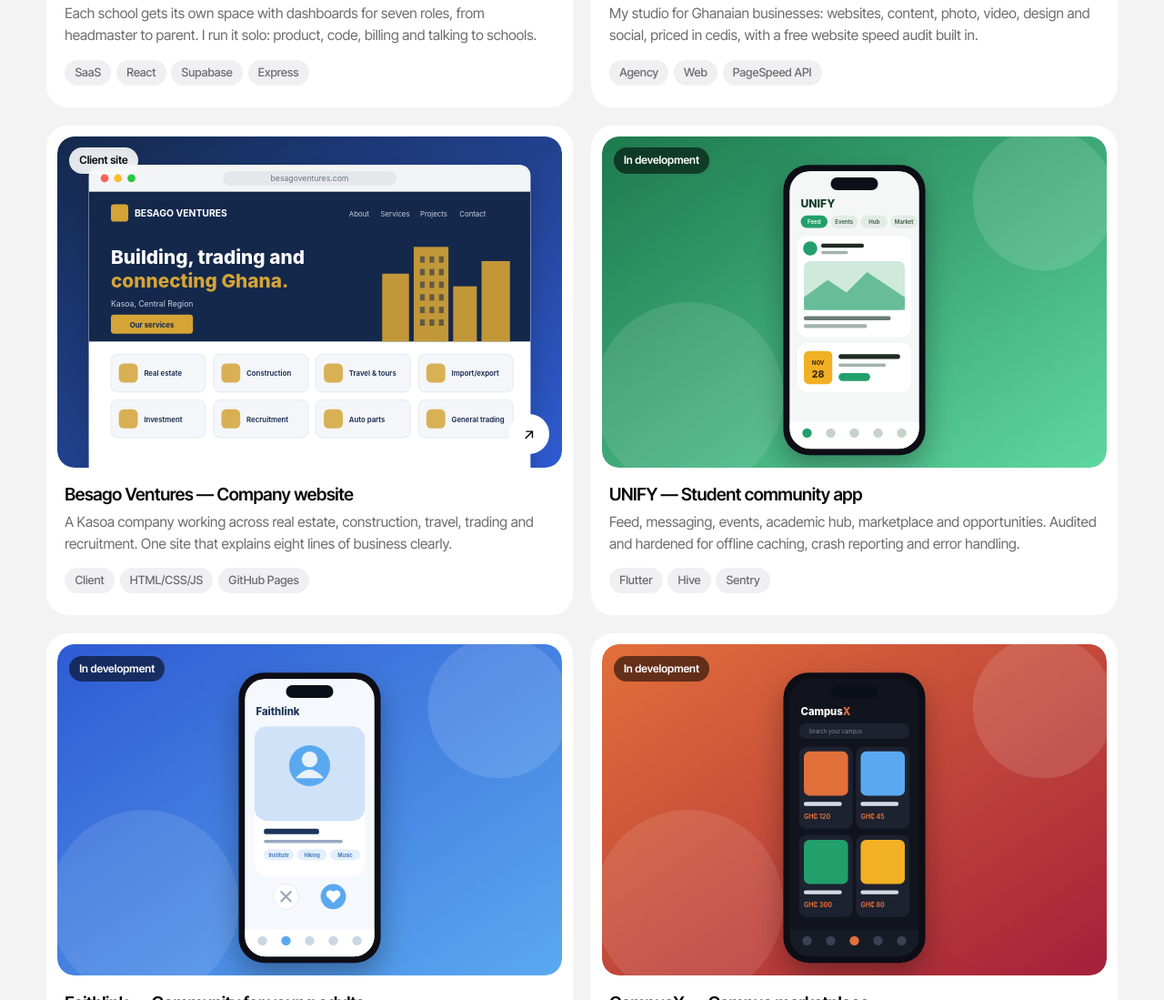
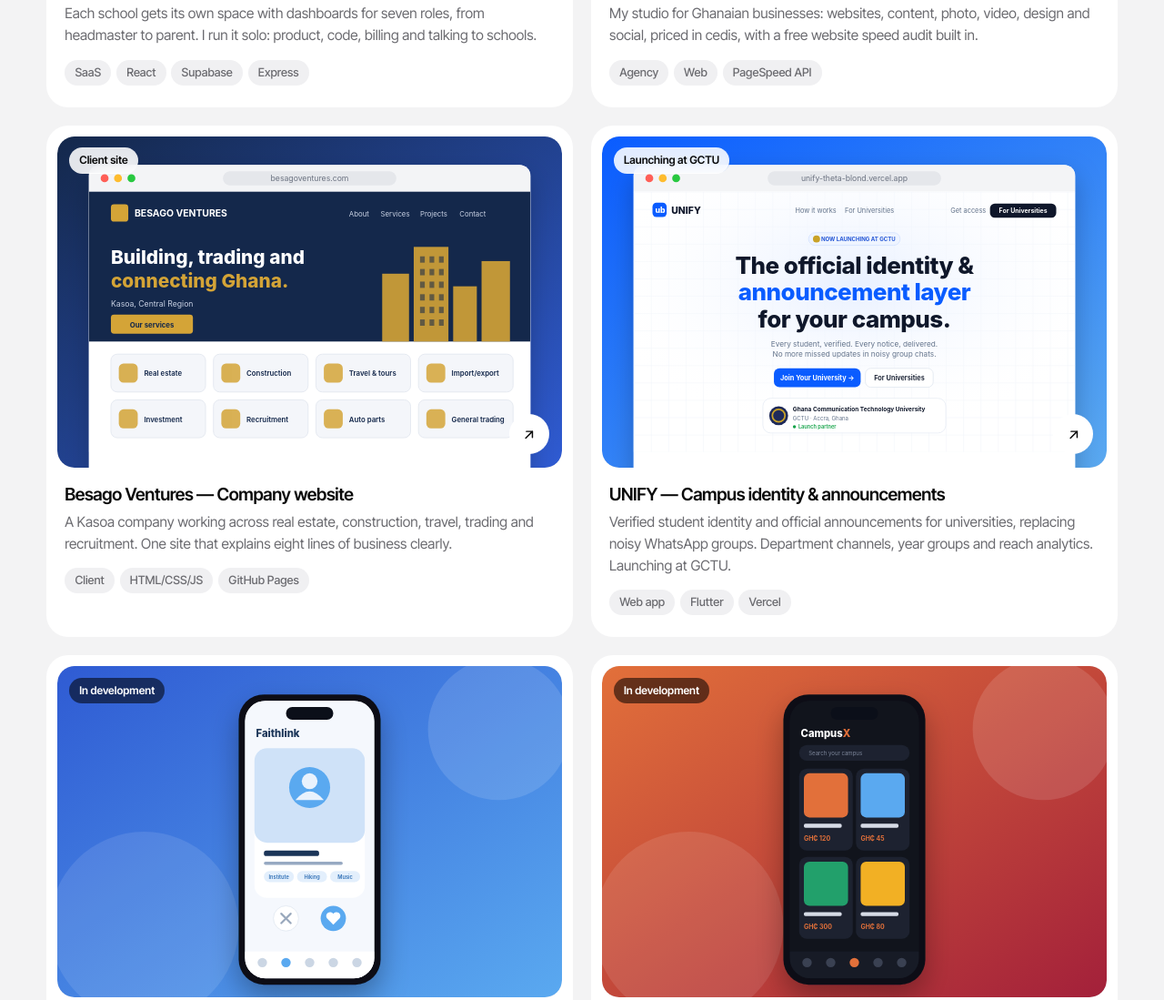
Before and after one commit to chrisxie12/Portfolio, a plain HTML site: page index.html in a window 1280 px wide. Shown: the part 1769-2868 px from the top of the page at 91% size. Drawn offline with Linux system fonts and the light colour scheme.

Commit message:
Update UNIFY and Vision 61 cards

```diff
--- a/index.html
+++ b/index.html
@@ -120,14 +120,15 @@
           <ul class="tags"><li>Client</li><li>HTML/CSS/JS</li><li>GitHub Pages</li></ul>
         </article>
 
-        <article class="card reveal" data-status="building">
-          <div class="card__media">
-            <span class="badge badge--muted">In development</span>
-            <img src="images/unify.svg" alt="Illustration of the UNIFY Mobile feed on a phone" width="640" height="420" loading="lazy">
-          </div>
-          <h3>UNIFY — Student community app</h3>
-          <p>Feed, messaging, events, academic hub, marketplace and opportunities. Audited and hardened for offline caching, crash reporting and error handling.</p>
-          <ul class="tags"><li>Flutter</li><li>Hive</li><li>Sentry</li></ul>
+        <article class="card reveal" data-status="live">
+          <a class="card__media" href="https://unify-theta-blond.vercel.app/" target="_blank" rel="noopener" aria-label="Visit UNIFY">
+            <span class="badge">Launching at GCTU</span>
+            <img src="images/unify-web.svg" alt="The UNIFY landing page: the official identity and announcement layer for your campus" width="640" height="420" loading="lazy">
+            <span class="card__go" aria-hidden="true"><svg class="ico"><use href="#i-arrow"/></svg></span>
+          </a>
+          <h3>UNIFY — Campus identity &amp; announcements</h3>
+          <p>Verified student identity and official announcements for universities, replacing noisy WhatsApp groups. Department channels, year groups and reach analytics. Launching at GCTU.</p>
+          <ul class="tags"><li>Web app</li><li>Flutter</li><li>Vercel</li></ul>
         </article>
 
         <article class="card reveal" data-status="building">
@@ -215,6 +216,7 @@
         <li class="reveal"><div><h3>Vision 61 Studios</h3><p>Founder</p></div><span class="when">Now</span></li>
         <li class="reveal"><div><h3>SchoolOS</h3><p>Founder &amp; sole developer</p></div><span class="when">Now</span></li>
         <li class="reveal"><div><h3>Besago Ventures</h3><p>Web developer, client project</p></div><span class="when">2026</span></li>
+        <li class="reveal"><div><h3>UNIFY</h3><p>Founder &amp; developer, launching at GCTU</p></div><span class="when">Now</span></li>
         <li class="reveal"><div><h3>YouTube &amp; content</h3><p>Content creator, n8n automation</p></div><span class="when">Now</span></li>
       </ol>
     </section>
```
Also changed, not shown: images/vision61-web.svg (added).
